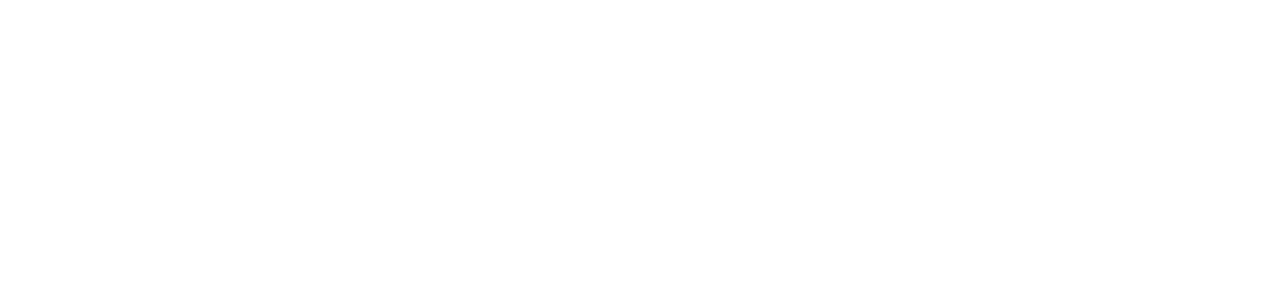
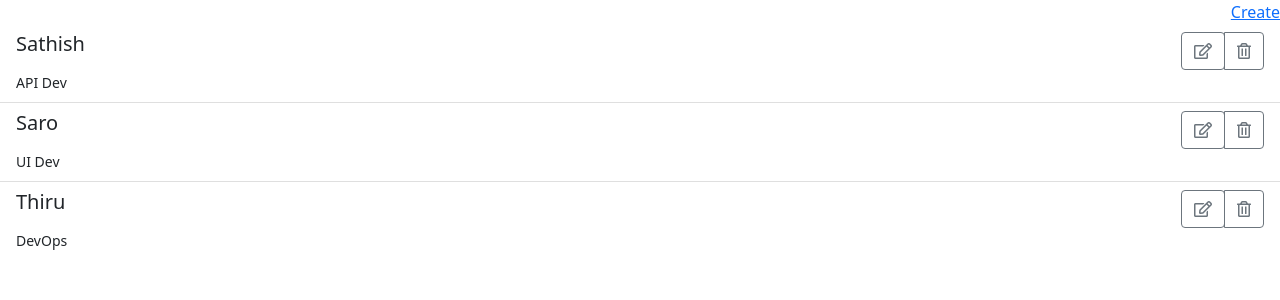
Before and after one commit to techatpark/react-ref, a React (Create React App) app: page /employee in a window 1280 px wide. Shown: the top 300 px of the page. Built offline with nearby package versions, Linux system fonts and the light colour scheme.

Commit message:
thiru | module added

```diff
--- a/src/App.js
+++ b/src/App.js
@@ -1,7 +1,7 @@
 import React from "react";
 import { Route, Switch } from "react-router-dom";
 import { Home } from "./components/Home";
-import {AddEditEmployee} from "./components/AddEditEmployee"
+import {AddEditEmployee, Employeelist} from "./module/employee"
 
 import { GlobalProvider } from "./context/GlobalState";
 
@@ -10,8 +10,9 @@
     <GlobalProvider>
       <Switch>
         <Route path="/" component={Home} exact />
-        <Route path="/add" component={AddEditEmployee} exact />
-        <Route path="/edit/:id" component={AddEditEmployee} exact />
+        <Route path="/employee" component={Employeelist} exact />
+        <Route path="/employee/add" component={AddEditEmployee} exact />
+        <Route path="/employee/edit/:id" component={AddEditEmployee} exact />
       </Switch>
     </GlobalProvider>
   );
--- a/src/components/Home.js
+++ b/src/components/Home.js
@@ -1,5 +1,5 @@
 import React, { Fragment } from "react";
-import { Employeelist } from "./Employeelist";
+import { Link } from "react-router-dom";
 
 export const Home = () => {
   return (
@@ -24,10 +24,10 @@
           <div className="collapse navbar-collapse" id="navbarCollapse">
             <ul className="navbar-nav mr-auto">
               <li className="nav-item">
-                <a href="/" className="nav-link active">Employees</a>
+              <Link to="/employee" className="nav-link active">Employees</Link>
               </li>
               <li className="nav-item">
-                <a href="/" className="nav-link active">Departments</a>
+              <Link to="/department" className="nav-link active">Departments</Link>
               </li>
             </ul>
           </div>
@@ -51,7 +51,6 @@
         <section className="row mt-5 p-2 min-vh-100">
           <div className="col">
             Welcome to CRUD
-            <Employeelist />
           </div>
         </section>
       </div>
--- a/src/components/AddEditEmployee.js
+++ b/src/module/employee/AddEditEmployee.js
@@ -2,7 +2,7 @@
 import { Link } from "react-router-dom";
 import { Formik, Field, Form, ErrorMessage } from "formik";
 import * as Yup from "yup";
-import { GlobalContext } from "../context/GlobalState";
+import { GlobalContext } from "../../context/GlobalState";
 
 export function AddEditEmployee({ history, match }) {
   const { id } = match.params;
--- a/src/components/Employeelist.js
+++ b/src/module/employee/Employeelist.js
@@ -1,5 +1,5 @@
 import React, { Fragment, useContext } from "react";
-import { GlobalContext } from "../context/GlobalState";
+import { GlobalContext } from "../../context/GlobalState";
 import { Link } from "react-router-dom";
 
 export const Employeelist = () => {
@@ -8,7 +8,7 @@
     <Fragment>
       <ul class="nav justify-content-end">
         <li class="nav-item">
-          <Link to="/add">Create</Link>
+          <Link to="/employee/add">Create</Link>
         </li>
       </ul>
       {employees.length > 0 ? (
@@ -24,7 +24,7 @@
                       role="group"
                       aria-label="Basic example"
                     >
-                      <Link to={`/edit/${employee.id}`}>
+                      <Link to={`/employee/edit/${employee.id}`}>
                         <button type="button" class="btn btn-outline-secondary">
                           <i
                             class="far fa-edit"
--- /dev/null
+++ b/src/module/employee/index.js
@@ -0,0 +1,7 @@
+import {AddEditEmployee} from "./AddEditEmployee";
+import {Employeelist} from "./Employeelist";
+
+export {
+    AddEditEmployee,
+    Employeelist
+};
```
